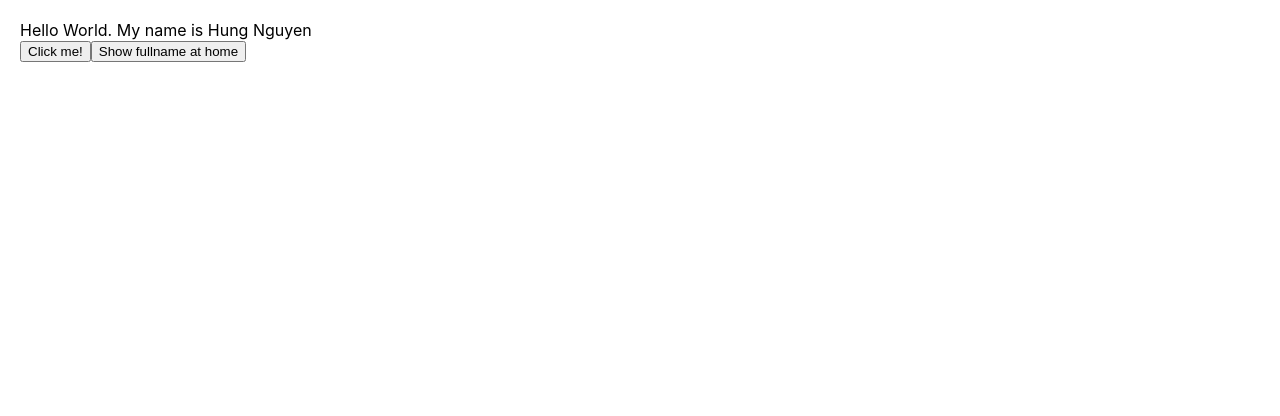
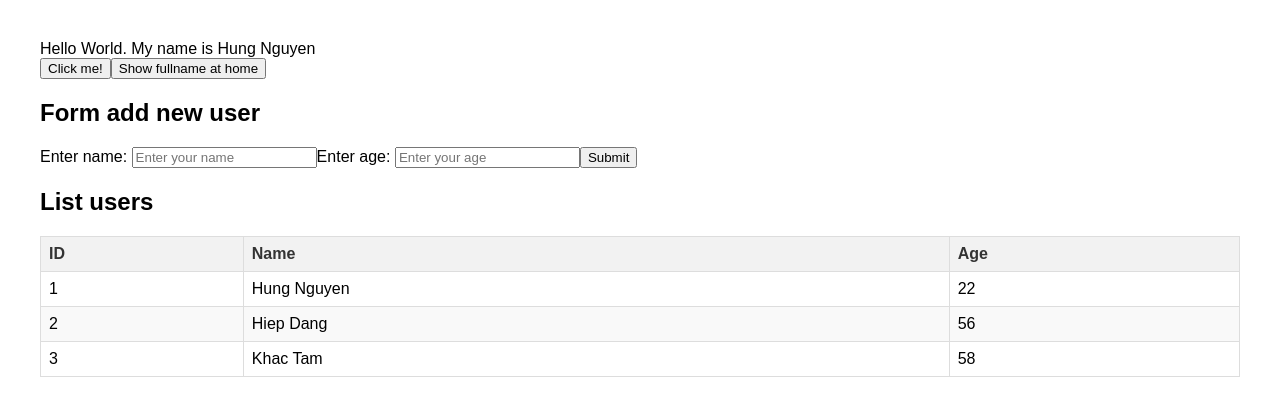
Before and after one commit to hungnguyen2912003/React, a React (Create React App) app in the folder my-react-app/: page / in a window 1280 px wide. Shown: the top 416 px of the page. Built offline with nearby package versions, Linux system fonts and the light colour scheme.

Commit message:
add form add users

```diff
--- a/my-react-app/src/App.css
+++ b/my-react-app/src/App.css
@@ -1,3 +1,38 @@
 .App {
   padding: 20px;
 }
+
+body {
+    font-family: Arial, sans-serif;
+    margin: 20px;
+}
+
+table {
+    width: 100%;
+    border-collapse: collapse; /* Collapses borders between cells */
+    margin-top: 20px;
+}
+
+th, td {
+    border: 1px solid #ddd; /* Light gray border */
+    padding: 8px;
+    text-align: left;
+}
+
+th {
+    background-color: #f2f2f2; /* Light gray background for headers */
+    color: #333;
+}
+
+tbody tr:nth-child(even) {
+    background-color: #f9f9f9; /* Alternating row colors */
+}
+
+tbody tr:hover {
+    background-color: #e9e9e9; /* Hover effect on rows */
+}
+
+tfoot td {
+    background-color: #e0e0e0; /* Different background for footer */
+    font-weight: bold;
+}
--- a/my-react-app/src/components/CreateUserComponent.js
+++ b/my-react-app/src/components/CreateUserComponent.js
@@ -0,0 +1,53 @@
+import { Component } from "react";
+
+
+class CreateUserComponent extends Component {
+
+    state = {
+        name: '',
+        age: ''
+    }
+
+    handleName = (e) => {
+        this.setState({
+            name: e.target.value
+        })
+    }
+
+    handleAge = (e) => {
+        this.setState({
+            age: e.target.value
+        })
+    }
+
+    handleSubmit = (e) => {
+        e.preventDefault();
+        this.props.create({
+            id: Math.floor((Math.random()*100) + 1),
+            name: this.state.name,
+            age: this.state.age
+        })
+    }
+
+    render() {
+        return (
+            <div>
+                <h2>Form add new user</h2>
+
+                <form onSubmit={this.handleSubmit}>
+                    <div>
+                        <label>Enter name: </label>
+                        <input type="text" placeholder="Enter your name" onChange={this.handleName} value={this.state.name}/>
+
+                        <label>Enter age: </label>
+                        <input type="text" placeholder="Enter your age" onChange={this.handleAge} value={this.state.age}/>
+
+                        <button>Submit</button>
+                    </div>
+                </form>
+            </div>
+        )
+    }
+}
+
+export default CreateUserComponent
--- /dev/null
+++ b/my-react-app/src/components/DisplayUsersComponent.js
@@ -0,0 +1,39 @@
+import { Component } from "react";
+
+
+class DisplayUsersComponent extends Component {
+
+    render() {
+        const { listUser } = this.props;
+        return (
+            <div>
+                <h2>List users</h2>
+                <table>
+                    <thead>
+                        <tr>
+                            <th>ID</th>
+                            <th>Name</th>
+                            <th>Age</th>
+                        </tr>
+                    </thead>
+                    <tbody>
+                        {
+                            listUser.map(user => {
+                                return (
+                                    <tr key={user.id}>
+                                        <td>{user.id}</td>
+                                        <td>{user.name}</td>
+                                        <td>{user.age}</td>
+                                    </tr>
+                                )
+                            })
+                        }
+                    </tbody>
+                </table>
+
+            </div>
+        )
+    }
+}
+
+export default DisplayUsersComponent
--- a/my-react-app/src/components/MyComponent.js
+++ b/my-react-app/src/components/MyComponent.js
@@ -1,9 +1,16 @@
 import { Component } from "react";
+import CreateUserComponent from "./CreateUserComponent";
+import DisplayUsersComponent from "./DisplayUsersComponent";
 
 class MyComponent extends Component {
 
     state = {
-        name: "Hung Nguyen"
+        listUser: [
+            { id: 1, name: 'Hung Nguyen', age: 22 },
+            { id: 2, name: 'Hiep Dang', age: 56 },
+            { id: 3, name: 'Khac Tam', age: 58 },
+        ],
+        firstName: 'Hung Nguyen'
     }
 
     handleClickButton = () => {
@@ -12,19 +19,29 @@ class MyComponent extends Component {
 
     handleRealNameButton = () => {
         this.setState({
-            name: `Nguyen Khac Duy Hung`
+            firstName: `Nguyen Khac Duy Hung`
+        })
+    }
+
+    handleCreate = (obj) => {
+        this.setState({
+            listUser: [...this.state.listUser, obj]
         })
     }
 
     render() {
         return (
             <div>
-                <span>Hello World. My name is {this.state.name}</span>
+                <span>Hello World. My name is {this.state.firstName}</span>
 
                 <div>
                     <button onClick={this.handleClickButton}>Click me!</button>
                     <button onClick={this.handleRealNameButton}>Show fullname at home</button>
                 </div>
+
+                <CreateUserComponent create = {this.handleCreate}/>
+
+                <DisplayUsersComponent listUser = {this.state.listUser}/>
             </div>
         )
     }
```
